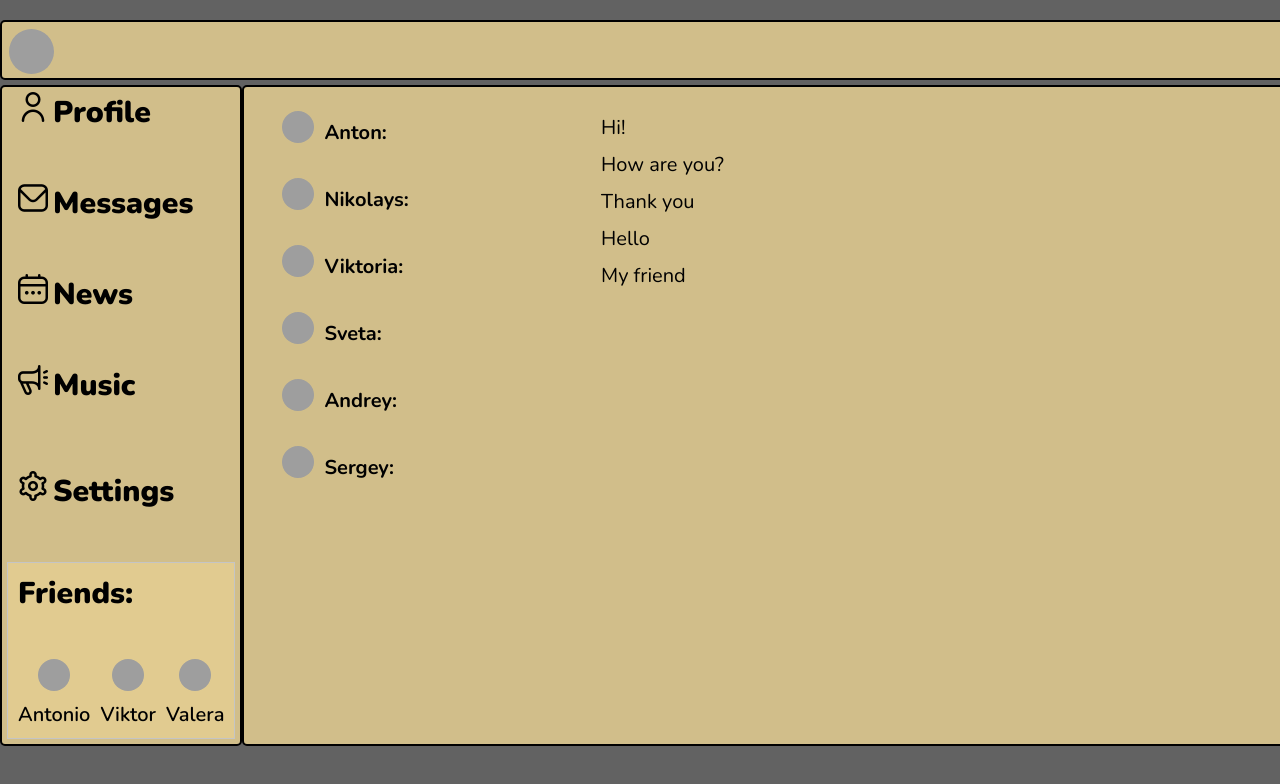
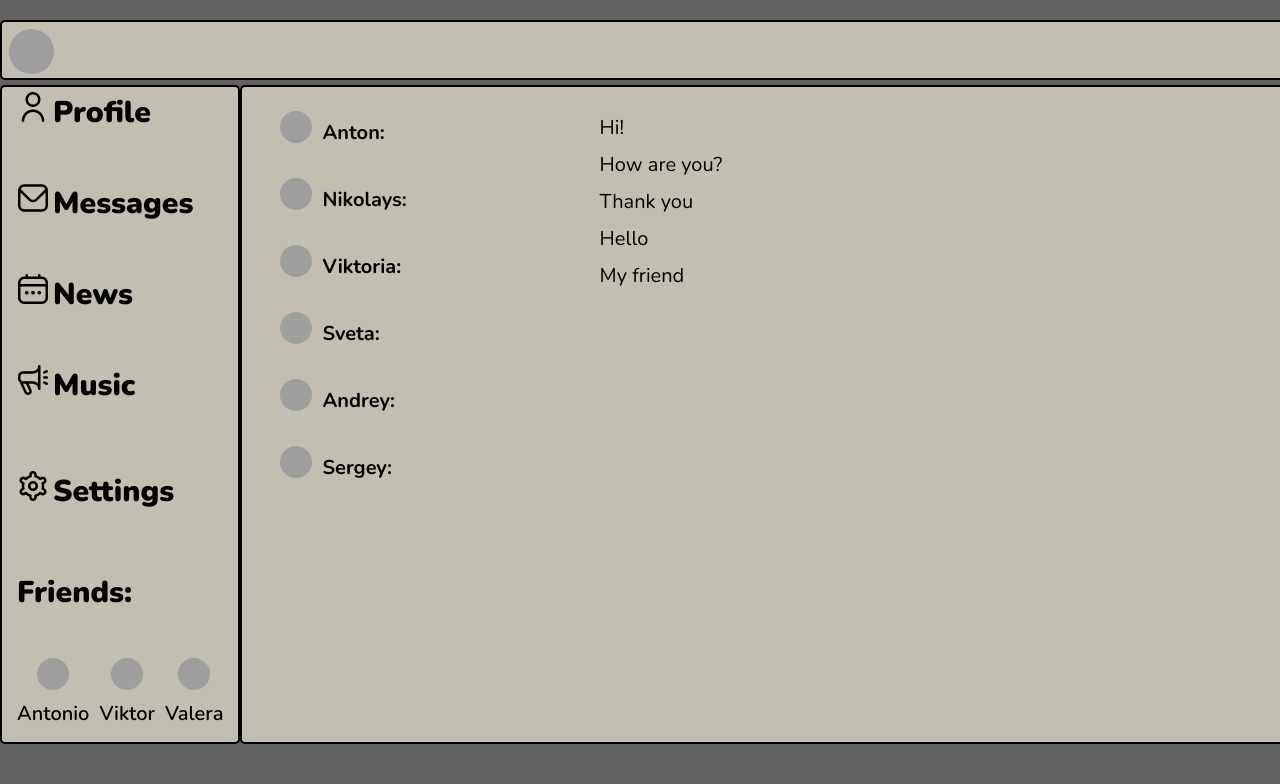
Before and after one commit to AntonKrivelo/React-it-kama, a React (Create React App) app in the folder my-app/my-app/: page /dialogs in a window 1280 px wide. Shown: the top 784 px of the page. Built offline with nearby package versions, Linux system fonts and the light colour scheme; grey boxes are pictures that could not be loaded.

Commit message:
add onClick textarea MyPosts

```diff
--- a/my-app/my-app/src/App.js
+++ b/my-app/my-app/src/App.js
@@ -8,17 +8,12 @@ import News from './components/News/News';
 import Music from './components/Music/Music';
 import Settings from './components/Settings/Settings';
 import {BrowserRouter, Route, Routes} from "react-router-dom";
-import FriendsItems from './components/Friends/FriendsItems/FriendsItems';
-import Friends from './components/Friends/Friends';
-
-
 
 
 const App = (props) => {
 
 
   return (
-    <BrowserRouter >
         <div className="app-wrapper">
             <Header />
             <Nav state={props.state.sideBar} />
@@ -30,7 +25,6 @@ const App = (props) => {
               <Route path="/settings" element={<Settings />}/>
             </Routes>
         </div>
-    </BrowserRouter>
   );
 }
 
--- a/my-app/my-app/src/components/Dialogs/Dialogs.module.css
+++ b/my-app/my-app/src/components/Dialogs/Dialogs.module.css
@@ -1,6 +1,6 @@
 .dialogs {
     display: grid;
-    background-color: rgba(228, 206, 146, 0.856);
+    background-color: rgba(211, 206, 191, 0.856);
     margin-top: 5px;
     padding-bottom: 20px;
     border-radius: 5px;
--- a/my-app/my-app/src/components/Friends/Friends.jsx
+++ b/my-app/my-app/src/components/Friends/Friends.jsx
@@ -4,18 +4,13 @@ import FriendsItems from "./FriendsItems/FriendsItems";
 
 const Friends = (props) => {
 
-
-
-
-    let friendsElements = props.friendsData.map(f => <FriendsItems name={f.name} id={f.id} /> );
+let friendsElements = props.friendsData.map(f => <FriendsItems name={f.name} id={f.id} /> );
 
     return (
         <div className={classes.friendsNav}>
-            Friends:
+           <div>Friends:</div>
             <div className={classes.friendsItems}>
-
                 {friendsElements}
-
             </div>
         </div>
 
--- a/my-app/my-app/src/components/Friends/Friends.module.css
+++ b/my-app/my-app/src/components/Friends/Friends.module.css
@@ -1,9 +1,7 @@
 .friendsNav {
     padding: 10px;
-    background: rgba(228, 206, 146, 0.856);
     color: #000;
     font-size: 30px;
-    border: 1px solid rgb(197, 197, 197);
 }
 
 .friendsItems {
--- a/my-app/my-app/src/components/Header/Header.module.css
+++ b/my-app/my-app/src/components/Header/Header.module.css
@@ -1,6 +1,6 @@
 .header {
     grid-area: header;
-    background-color: rgba(228, 206, 146, 0.856);
+    background-color: rgba(211, 206, 191, 0.856);
     border-radius: 5px;
     padding: 7px;
     border-radius: 5px;
--- a/my-app/my-app/src/components/Nav/Nav.jsx
+++ b/my-app/my-app/src/components/Nav/Nav.jsx
@@ -5,7 +5,6 @@ import Friends from "../Friends/Friends";
 
 
 const Nav = (props) => {
-
 
     return (
         <nav className={classes.nav}>
--- a/my-app/my-app/src/components/Nav/Nav.module.css
+++ b/my-app/my-app/src/components/Nav/Nav.module.css
@@ -4,7 +4,7 @@
     flex-direction: column;
     gap: 50px;
     grid-area: nav;
-    background: rgba(228, 206, 146, 0.856);
+    background: rgba(211, 206, 191, 0.856);
     padding: 5px;
     margin-top: 5px;
     font-size: 30px;
--- a/my-app/my-app/src/components/Profile/MyPosts/MyPosts.jsx
+++ b/my-app/my-app/src/components/Profile/MyPosts/MyPosts.jsx
@@ -7,12 +7,19 @@ const MyPosts = (props) => {
 
     let postElements = props.postsData.map(p => <Post message={p.message} counter={p.counter} id={p.id} />);
 
+    let newPostElement = React.createRef();
+
+    let addPost = () => {
+        let text = newPostElement.current.value;
+        alert(text);
+    };
+
     return (
             <div className={classes.myPosts}>
                 <div className={classes.posts}>My posts :</div>
                 <form className={classes.forms}>
-                    <textarea placeholder="My new post..." className={classes.textArea}></textarea>
-                    <button className={classes.button}>Send</button>
+                    <textarea ref={newPostElement} placeholder="My new post..." className={classes.textArea}></textarea>
+                    <button onClick={addPost} className={classes.button}>Send</button>
                 </form>
                     {postElements}
             </div>
--- a/my-app/my-app/src/components/Profile/Profile.module.css
+++ b/my-app/my-app/src/components/Profile/Profile.module.css
@@ -1,6 +1,6 @@
   .content {
     grid-area: content;
-    background-color: rgba(228, 206, 146, 0.856);
+    background-color: rgba(211, 206, 191, 0.856);
     margin-top: 5px;
     padding-bottom: 20px;
     border-radius: 5px;
--- a/my-app/my-app/src/components/ProfileInfo/ProfileInfo.jsx
+++ b/my-app/my-app/src/components/ProfileInfo/ProfileInfo.jsx
@@ -7,7 +7,7 @@ const ProfileInfo = (props) => {
         <div className={classes.mainContent}>
 
                 <div className={classes.avatar}>
-                    <img src="https://encrypted-tbn0.gstatic.com/images?q=tbn:ANd9GcQ_G3dnP1UUHCINfAEEv0m_LEqnZ9HEWcEFDQ&usqp=CAU" />
+                    <img src="https://avatars.mds.yandex.net/get-shedevrum/11511289/cc2855ebcbb411eea6ebbaaee90618f0/orig" />
                 </div>
                 <div className={classes.mainInformation}>
                     <div className={classes.name}> <span>Name:</span> {props.name}</div>
--- a/my-app/my-app/src/index.js
+++ b/my-app/my-app/src/index.js
@@ -4,7 +4,7 @@ import './index.css';
 import App from './App';
 import reportWebVitals from './reportWebVitals';
 import state from './components/redux/state';
-
+import {BrowserRouter, Route, Routes} from "react-router-dom";
 
 const root = ReactDOM.createRoot(document.getElementById('root'));
 
@@ -15,7 +15,9 @@ root.render(
 
 
   <React.StrictMode>
-    <App state={state} />
+    <BrowserRouter >
+      <App state={state} />
+    </BrowserRouter>
   </React.StrictMode>
 );
 
```
